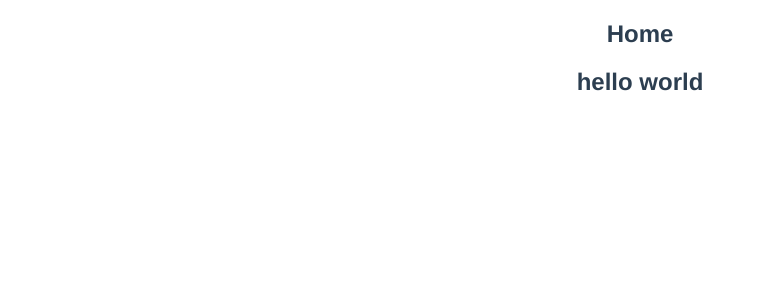
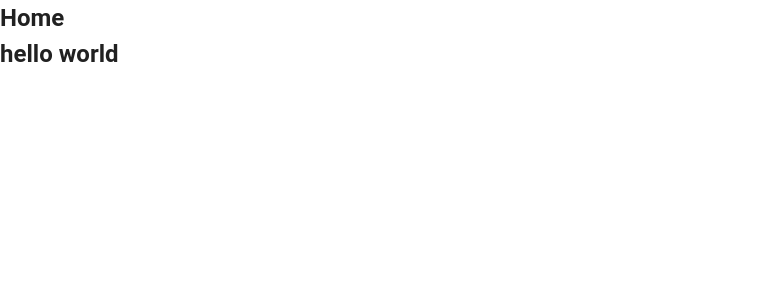
Before and after one commit to cmygray/github-timeline, a Vue app: page / in a window 1280 px wide. Shown: the top 300 px of the page, without its empty margins (0-764 px from the left). Built offline with nearby package versions, Linux system fonts and the light colour scheme.

Commit message:
feat(plugin): Vuetify 컴포넌트 설치
Signed-off-by: cmygray <cmygray@gmail.com>

```diff
--- a/package.json
+++ b/package.json
@@ -17,6 +17,7 @@
     "vue-class-component": "^7.0.2",
     "vue-property-decorator": "^8.1.0",
     "vue-router": "^3.0.3",
+    "vuetify": "^2.0.0-beta.1",
     "vuex": "^3.0.1"
   },
   "devDependencies": {
--- a/src/App.vue
+++ b/src/App.vue
@@ -1,15 +1,7 @@
 <template>
-  <div id="app">
-    <router-view />
-  </div>
+  <v-app id="app">
+    <v-content>
+      <router-view />
+    </v-content>
+  </v-app>
 </template>
-
-<style lang="scss">
-#app {
-  font-family: 'Avenir', Helvetica, Arial, sans-serif;
-  -webkit-font-smoothing: antialiased;
-  -moz-osx-font-smoothing: grayscale;
-  text-align: center;
-  color: #2c3e50;
-}
-</style>
--- a/src/main.ts
+++ b/src/main.ts
@@ -1,15 +1,22 @@
 import 'reflect-metadata';
 
 import Vue from 'vue';
+import Vuetify from 'vuetify';
+
+import 'vuetify/dist/vuetify.min.css';
+
 import App from './App.vue';
 import router from './router';
 import store from './store';
+import './plugins';
 
 Vue.config.productionTip = false;
 
 new Vue({
   router,
   store,
+  // @ts-ignore
+  vuetify: new Vuetify(),
   /* eslint-disable-next-line @typescript-eslint/explicit-function-return-type */
   render: h => h(App),
 }).$mount('#app');
--- /dev/null
+++ b/src/plugins/index.ts
@@ -0,0 +1,4 @@
+import Vue from 'vue';
+import Vuetify from 'vuetify';
+
+Vue.use(Vuetify);
```
Also changed, not shown: 1 other file (tests, documents, lock files or other folders).
